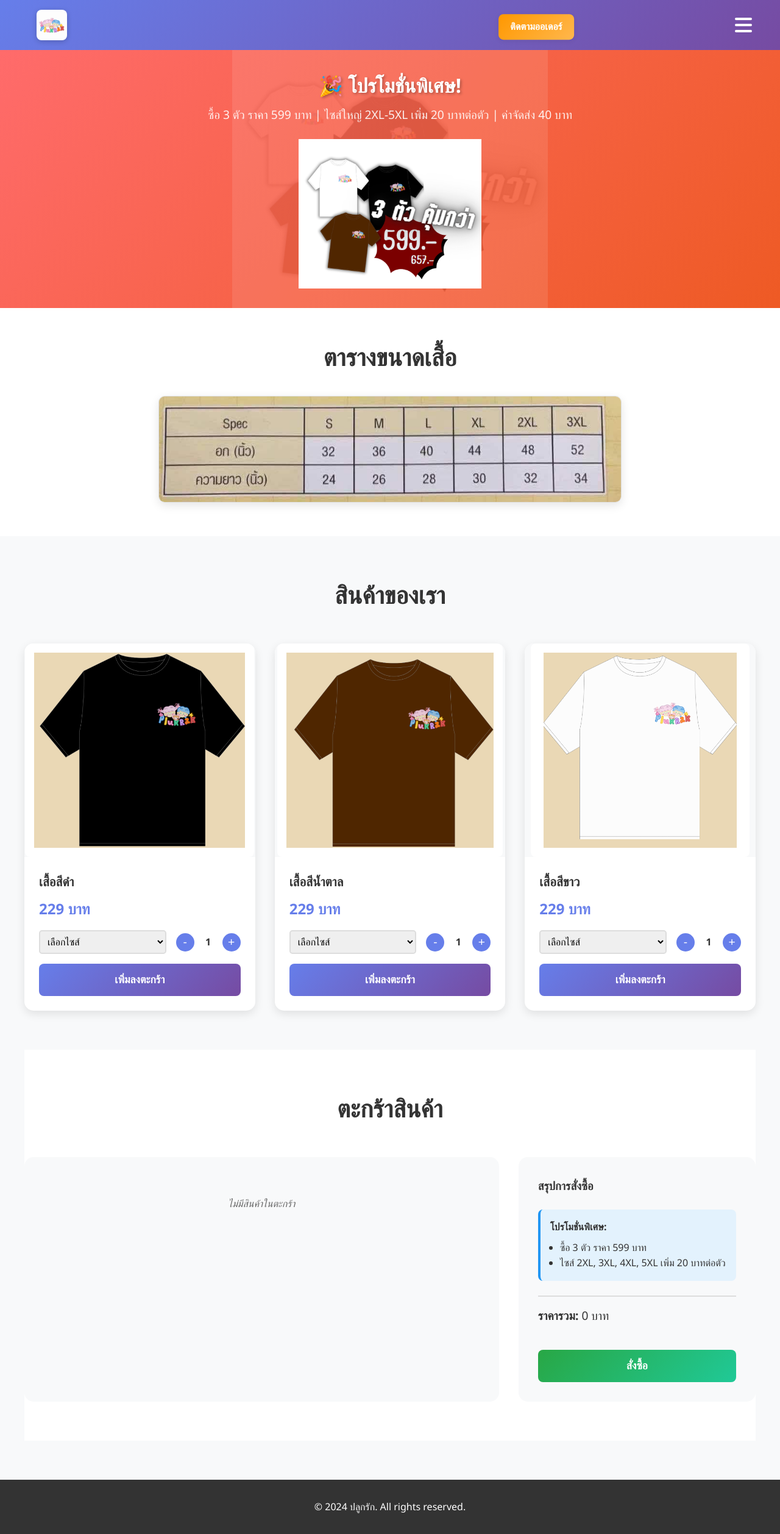
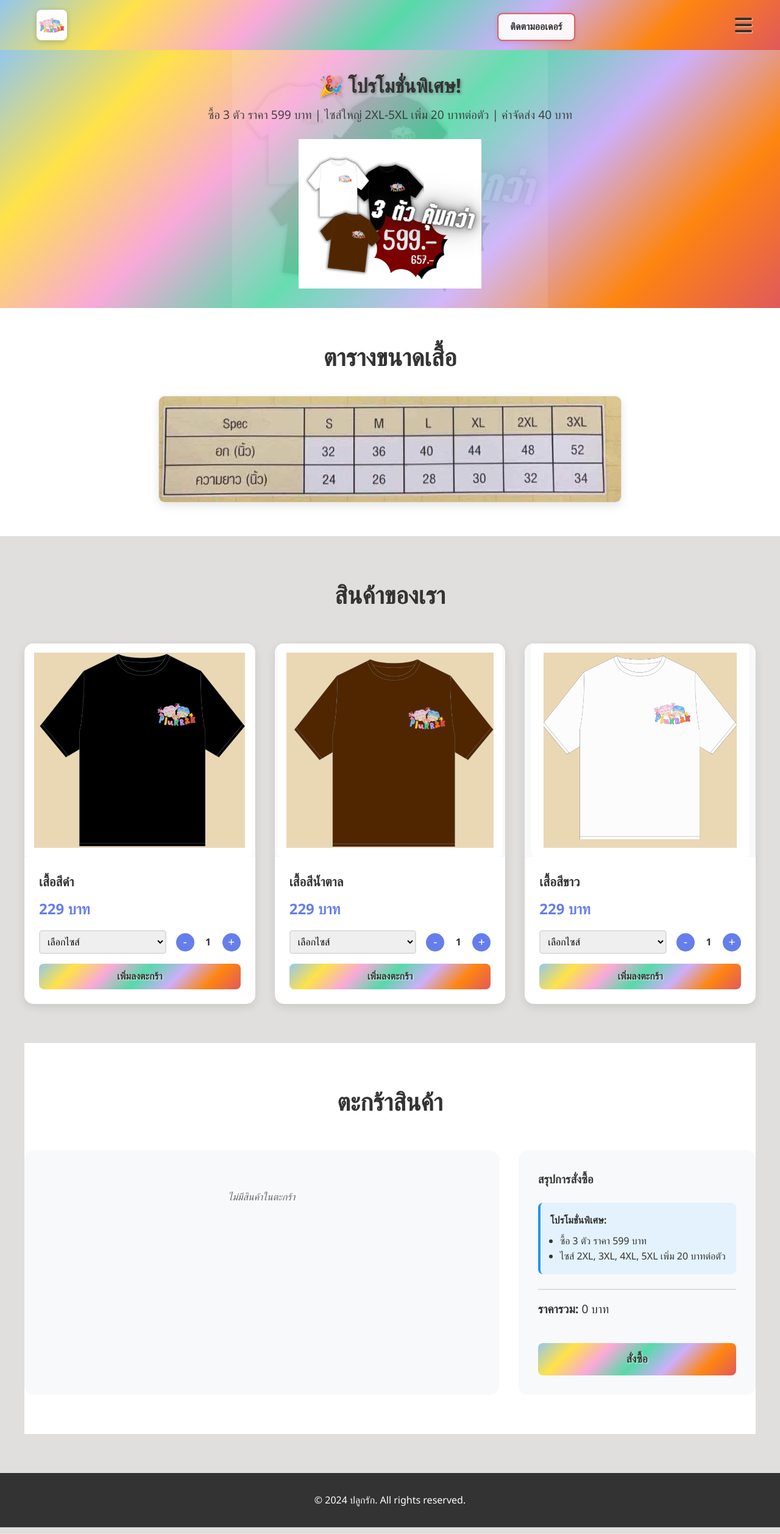
Before and after one commit to Yeezaza123-cmd/real-web, a website: page public/index.html in a window 1280 px wide. Shown: the whole page at 61% size. Drawn offline with Linux system fonts and the light colour scheme; no server answers.

Commit message:
colorful

```diff
--- a/public/styles.css
+++ b/public/styles.css
@@ -8,7 +8,7 @@ body {
     font-family: 'Segoe UI', Tahoma, Geneva, Verdana, sans-serif;
     line-height: 1.6;
     color: #333;
-    background-color: #f8f9fa;
+    background-color: #e1dfdd;
 }
 
 .container {
@@ -19,8 +19,8 @@ body {
 
 /* Header */
 header {
-    background: linear-gradient(135deg, #667eea 0%, #764ba2 100%);
-    color: white;
+    background: linear-gradient(135deg, #93c7ec 0%, #ffe249 16.67%, #f8a9d9 33.33%, #57d9a9 50%, #cdaff9 66.67%, #fe8510 83.33%, #e1595b 100%);
+    color: #333;
     padding: 1rem 0;
     box-shadow: 0 2px 10px rgba(0,0,0,0.1);
 }
@@ -53,8 +53,8 @@ header .container {
 .admin-text {
     font-size: 1.2rem;
     font-weight: bold;
-    color: #ffd700;
-    text-shadow: 1px 1px 2px rgba(0,0,0,0.5);
+    color: #333;
+    text-shadow: 1px 1px 2px rgba(255,255,255,0.8);
 }
 
 .logo {
@@ -70,14 +70,15 @@ nav ul {
 }
 
 nav a {
-    color: white;
+    color: #333;
     text-decoration: none;
-    font-weight: 500;
+    font-weight: 600;
     transition: color 0.3s ease;
+    text-shadow: 1px 1px 2px rgba(255,255,255,0.8);
 }
 
 nav a:hover {
-    color: #ffd700;
+    color: #e1595b;
 }
 
 /* Hero Section */
@@ -127,8 +128,8 @@ nav a:hover {
 
 /* Promotion Banner */
 .promotion-banner {
-    background: linear-gradient(135deg, #ff6b6b 0%, #ee5a24 100%);
-    color: white;
+    background: linear-gradient(135deg, #93c7ec 0%, #ffe249 16.67%, #f8a9d9 33.33%, #57d9a9 50%, #cdaff9 66.67%, #fe8510 83.33%, #e1595b 100%);
+    color: #333;
     padding: 2rem 0;
     text-align: center;
     position: relative;
@@ -339,21 +340,21 @@ nav a:hover {
 }
 
 .add-to-cart-btn {
-    width: 100%;
-    background: linear-gradient(135deg, #667eea 0%, #764ba2 100%);
-    color: white;
+    background: linear-gradient(135deg, #93c7ec 0%, #ffe249 16.67%, #f8a9d9 33.33%, #57d9a9 50%, #cdaff9 66.67%, #fe8510 83.33%, #e1595b 100%);
+    color: #333;
     border: none;
-    padding: 1rem;
+    padding: 0.75rem 1.5rem;
     border-radius: 8px;
-    font-size: 1.1rem;
+    font-size: 1rem;
     font-weight: bold;
     cursor: pointer;
-    transition: transform 0.3s ease;
-    margin-top: auto;
+    transition: all 0.3s;
+    text-shadow: 1px 1px 2px rgba(255,255,255,0.8);
 }
 
 .add-to-cart-btn:hover {
-    transform: scale(1.02);
+    transform: scale(1.05);
+    box-shadow: 0 4px 12px rgba(0,0,0,0.15);
 }
 
 /* Cart Section */
@@ -486,19 +487,21 @@ nav a:hover {
 
 .checkout-btn {
     width: 100%;
-    background: linear-gradient(135deg, #28a745 0%, #20c997 100%);
-    color: white;
+    background: linear-gradient(135deg, #93c7ec 0%, #ffe249 16.67%, #f8a9d9 33.33%, #57d9a9 50%, #cdaff9 66.67%, #fe8510 83.33%, #e1595b 100%);
+    color: #333;
     border: none;
     padding: 1rem;
     border-radius: 8px;
     font-size: 1.1rem;
     font-weight: bold;
     cursor: pointer;
-    transition: transform 0.3s ease;
+    transition: all 0.3s;
+    text-shadow: 1px 1px 2px rgba(255,255,255,0.8);
 }
 
 .checkout-btn:hover {
-    transform: scale(1.02);
+    transform: scale(1.05);
+    box-shadow: 0 4px 12px rgba(0,0,0,0.15);
 }
 
 /* Footer */
@@ -565,7 +568,7 @@ footer {
     width: 20px;
     height: 20px;
     border: 3px solid #f3f3f3;
-    border-top: 3px solid #667eea;
+    border-top: 3px solid #e1595b;
     border-radius: 50%;
     animation: spin 1s linear infinite;
 }
@@ -598,9 +601,10 @@ footer {
     width: 28px;
     height: 4px;
     margin: 3px 0;
-    background: #fff;
+    background: #333;
     border-radius: 2px;
     transition: 0.3s;
+    box-shadow: 1px 1px 2px rgba(255,255,255,0.8);
 }
 .hamburger-menu {
     position: absolute;
@@ -667,23 +671,26 @@ footer {
     left: 70%;
     top: 50%;
     transform: translate(-50%, -50%);
-    background: linear-gradient(135deg, #ff9800 0%, #ffb74d 100%);
-    color: #fff;
-    border: none;
+    background: rgba(255, 255, 255, 0.9);
+    color: #333;
+    border: 2px solid #e1595b;
     border-radius: 8px;
     padding: 0.5rem 1.2rem;
     font-size: 1rem;
     font-weight: bold;
     text-decoration: none;
-    box-shadow: 0 2px 8px rgba(0,0,0,0.07);
+    box-shadow: 0 2px 8px rgba(0,0,0,0.1);
     z-index: 1003;
-    transition: background 0.2s;
+    transition: all 0.2s;
     margin-top: 0.2rem;
 }
+
 .track-btn:hover {
-    background: #ff9800;
-    color: #fff;
+    background: #e1595b;
+    color: white;
+    transform: translate(-50%, -50%) scale(1.05);
 }
+
 @media (max-width: 768px) {
     .track-btn {
         left: 50%;
```
Also changed, not shown: public/purchase.css (+22 -17 lines), public/track.css (+15 -11 lines).
